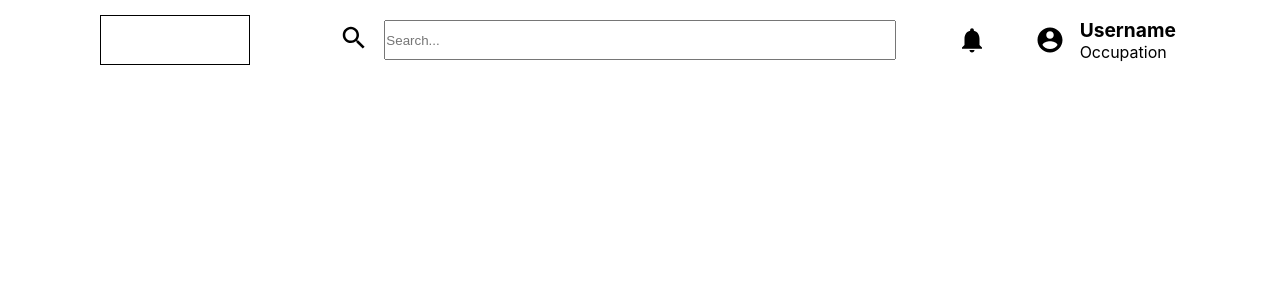
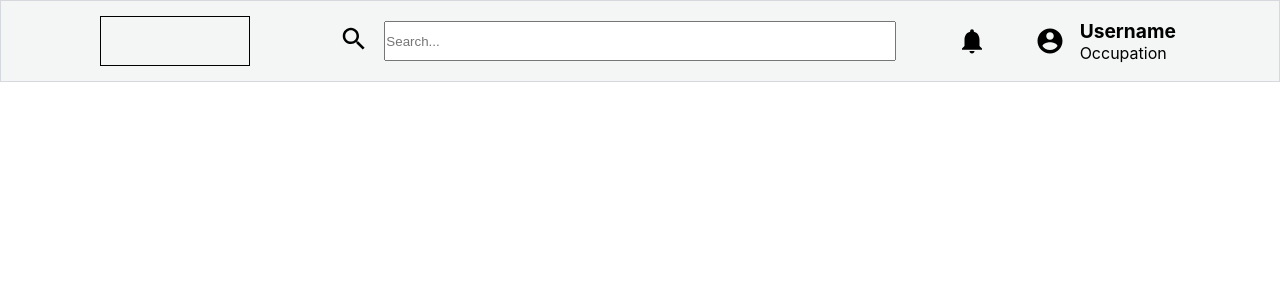
Before and after one commit to suhlimakz/issue-tracker, a React (Create React App) app in the folder react-front/: page / in a window 1280 px wide. Shown: the top 300 px of the page. Built offline with nearby package versions, Linux system fonts and the light colour scheme.

Commit message:
Header - add color and border

```diff
--- a/react-front/src/App.css
+++ b/react-front/src/App.css
@@ -3,6 +3,7 @@
   /* height: 100vh; */
   /* align-content: center; */
 }
+
 
 /* .App {
   text-align: center;
--- a/react-front/src/components/header/index.css
+++ b/react-front/src/components/header/index.css
@@ -9,7 +9,15 @@ html{
   justify-content: space-around;
 }
 
-.Header-container {
+.Header{
+  background-color: #f4f6f6;
+  width: 100vw;
+  display: flex;
+  justify-content: center;
+  border: 1px solid #D5D8DC;
+}
+
+.container {
   height: 10vh;
   width: 90vw;
   display: grid;
--- a/react-front/src/components/header/index.js
+++ b/react-front/src/components/header/index.js
@@ -6,7 +6,8 @@ import AccountCircleIcon from '@material-ui/icons/AccountCircle';
 
 function Header() {
   return(
-    <header className="Header-container">
+    <header className="Header">
+      <div className="container" >
         <div className="logo--area">
           <div className="logo--image"></div>
         </div>
@@ -29,6 +30,7 @@ function Header() {
             <p className="user--occupation">Occupation</p>
           </div>
         </div>
+      </div>
 
 
       </header>
```
